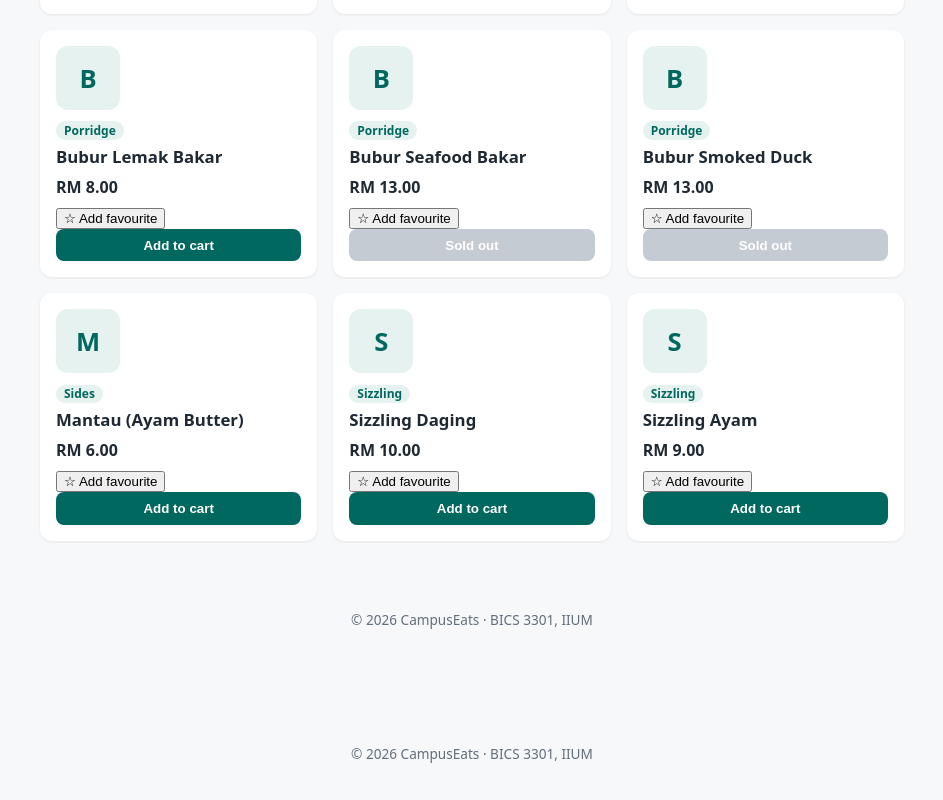
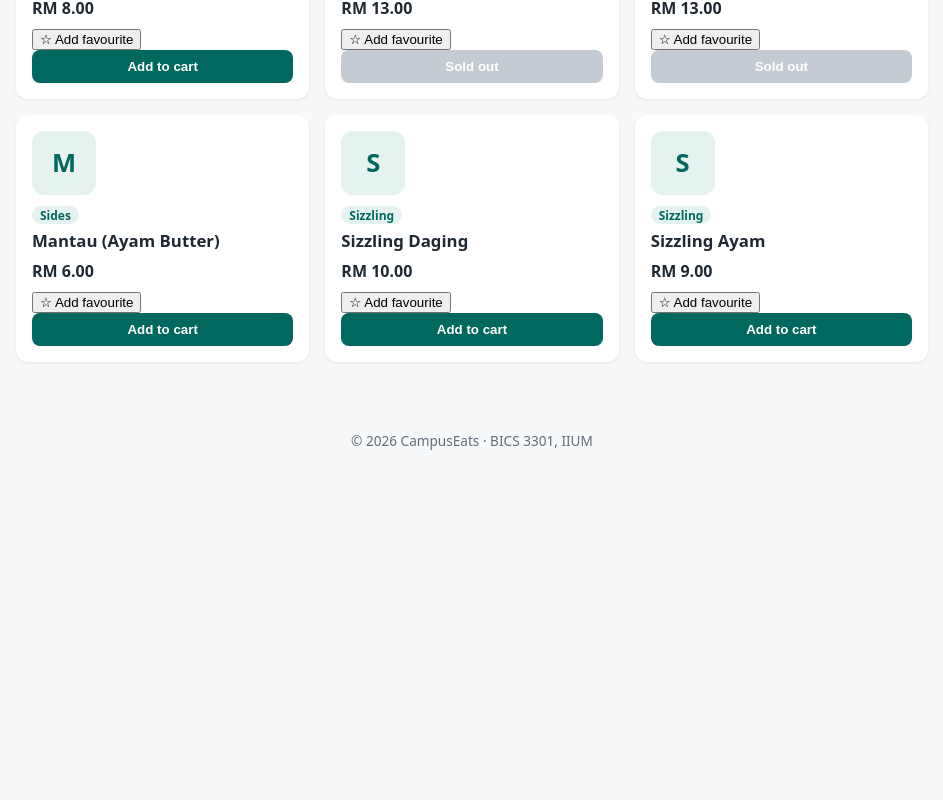
Before and after one commit to NotHriz/campuseats-2410063, a React (Vite) app: page / in a window 1280 px wide. Shown: the part 1064-1864 px from the top of the page, without its empty margins (168-1111 px from the left). After the commit the page ends 1560 px from the top, so only its background shows below. Built offline with nearby package versions, Linux system fonts and the light colour scheme.

Commit message:
chore: ad_ussage cleanup

```diff
--- a/src/App.jsx
+++ b/src/App.jsx
@@ -63,7 +63,6 @@ function App() {
     return () => controller.abort()
   }, [reloadKey])
 
-
   function handleAddToCart(item) {
     setCart((prevCart) => {
       const existingLine = prevCart.find((line) => line.item.id === item.id)
@@ -88,8 +87,7 @@ function App() {
         }
         return line
       }).filter(Boolean) // remove nulls
-    }
-  )
+    })
   }
 
   function handleRemove(itemId) {
@@ -123,8 +121,12 @@ function App() {
   let content
   if (view === 'cart') {
     content = (
-      <CartPage cart={cart} onChangeQty={handleChangeQty}
-                onRemove={handleRemove} onPlaceOrder={handlePlaceOrder} />
+      <CartPage
+        cart={cart}
+        onChangeQty={handleChangeQty}
+        onRemove={handleRemove}
+        onPlaceOrder={handlePlaceOrder}
+      />
     )
   } else if (view === 'done') {
     content = (
@@ -149,7 +151,6 @@ function App() {
   } else {
     content = (
       <>
-        <main className="container">
         <h2 className="section-title">Choose a vendor</h2>
         <div className="vendor-grid">
           {vendors.map((vendor) => (
@@ -178,15 +179,17 @@ function App() {
             onToggleFavourite={handleToggleFavourite}
           />
         </section>
-        </main>
-        <Footer />
       </>
     )
   }
+
   return (
     <>
-      <Header cartCount={cartCount}
-              onShowMenu={() => setView('menu')} onShowCart={() => setView('cart')} />
+      <Header
+        cartCount={cartCount}
+        onShowMenu={() => setView('menu')}
+        onShowCart={() => setView('cart')}
+      />
       <main className="container">{content}</main>
       <Footer />
     </>
```
Also changed, not shown: 1 other file (tests, documents, lock files or other folders). Lines whose indentation alone changed are shown as unchanged.
